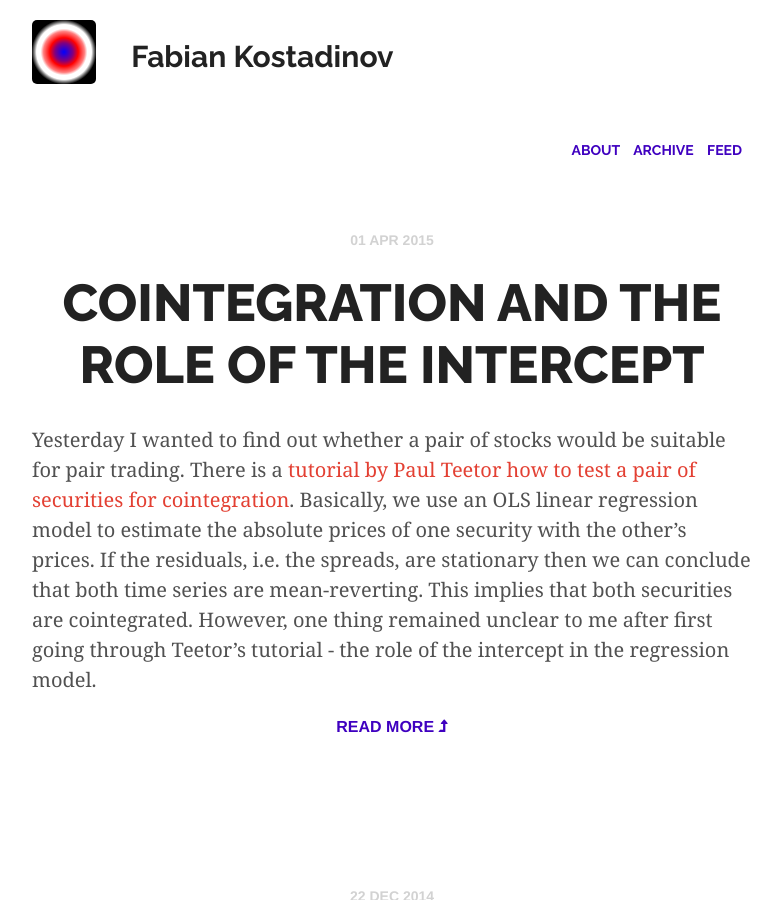
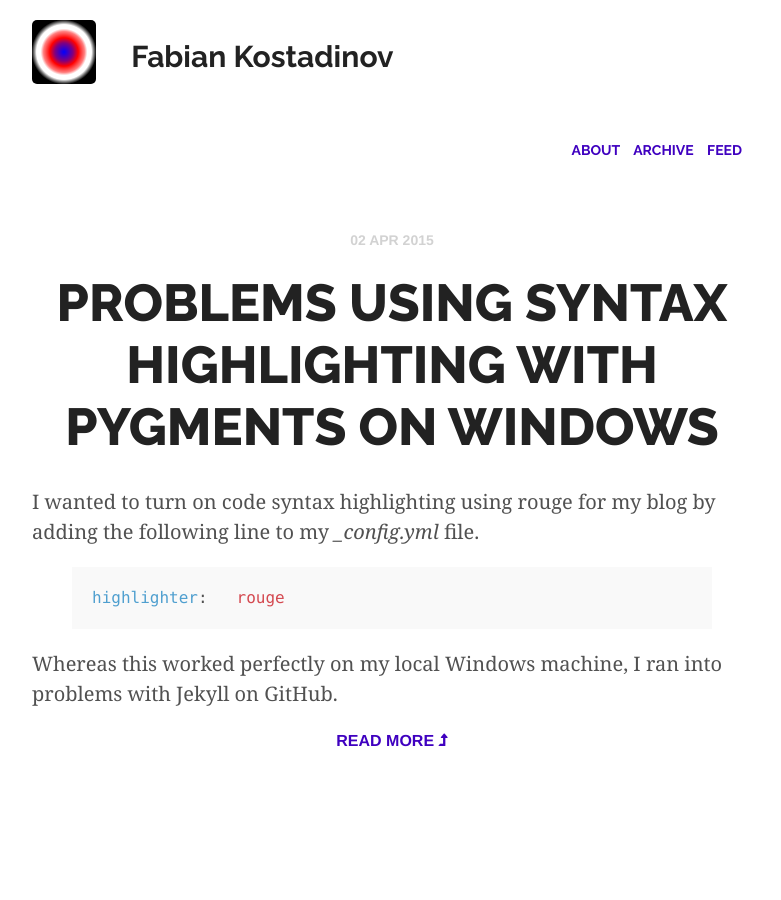
Before and after one commit to fabian-kostadinov/fabian-kostadinov.github.io, a Jekyll site: the page built from index.html, in a window 1280 px wide and 900 px high. Shown: the whole window, without its empty margins (248-1029 px from the left). Built offline with Jekyll 4.4.1, drawn with Linux system fonts in a browser that asks for light colours; nearby versions of some CDN libraries; Markdown is read by kramdown in place of the engine named in the settings; the list of posts is cut into pages by our own code; some of the changed text lies outside the part shown.

Commit message:
New post on pygments

```diff
--- a/_config.yml
+++ b/_config.yml
@@ -1,11 +1,7 @@
 # Dependencies
 markdown:         redcarpet
-highlighter:      rouge
-
-encoding:         "utf-8"
-safe:             true
-lsi:              false
-
+highlighter:      pygments
+#highlighter:      rouge
 
 # Permalinks
 permalink:        pretty
--- /dev/null
+++ b/_posts/2015-04-02-problems-using-syntax-highlighting-with-pygments-on-windows.md
@@ -0,0 +1,30 @@
+---
+layout: post
+title: Problems Using Syntax Highlighting with Pygments on Windows
+comments: true
+tags: [jekyll, pygments]
+---
+I wanted to turn on code syntax highlighting using rouge for my blog by adding the following line to my _&#95;config.yml_ file.
+{% highlight yaml %}
+highlighter:   rouge
+{% endhighlight %}
+Whereas this worked perfectly on my local Windows machine, I ran into problems with Jekyll on GitHub.<!--more--> After searching for some time, I found [this article](http://www.codeproject.com/Articles/809846/Blogging-on-GitHub) from August 2014 where it stated:
+<blockquote>
+__Update: As of August 1, commiting a__ &#95;config.yml __that uses__ rouge __now causes "Page build failure" on GitHub with a misleading error message like "The file__ &#95;posts/2014-08-01-blah.md __contains syntax errors."__ Before you commit & push, you must set highlighter: pygments in &#95;config.yml, even if you don't care to install pygments locally.
+</blockquote>
+It's now January 2015, and this was exactly the error message I received. So I figured there was/is a problem with rouge running on GitHub's Jekyll and decided to use pygments instead. My _&#95;config.yml_ file:
+{% highlight yaml %}
+highlighter:   pygments
+{% endhighlight %}
+Whereas the change went through smoothly remotely on GitHub's Jekyll, I ran into problems locally. Whenever I tried to <code>jekyll build</code> my site, I received this error message:
+{% highlight shell-session %}
+Liquid Exception: No such file or directory - python2 C:/Ruby200-x64/lib/ruby/gems/2.0.0/gems/pygments.rb-0.6.0/lib/pygments/mentos.py in _posts/2000-01-01-my-oldest-post.md
+{% endhighlight %}
+I did not know what this meant and it took me some hours to figure it out. The problem is that for any reason pygments is looking for a file _python2.exe_ and cannot find it. I am using an Enthought Canopy python distribution, and what I _do_ have is a file <code>C:\Enthought-Canopy\User\python.exe</code> as well as <code>C:\Enthought-Canopy\User\Scripts\python.exe</code>. First, I had to make sure that both directories containing these files were in my <code>System PATH</code> variable. Do not confuse with the <code>User PATH</code> variable. (Also don't forget to close and reopen the Windows command prompt afterwards, otherwise your changes are not effective.) Then [I had to make a simple copy of python.exe and name it python2.exe](http://stackoverflow.com/questions/17364028/jekyll-on-windows-pygments-not-working). Alternatively, I could have created a hard link inside the same directory where python.exe exists and name it python2.exe.
+{% highlight shell-session %}
+cd C:\Enthought-Canopy\User
+mklink /H python2.exe python.exe
+
+cd C:\Enthought-Canopy\User\Scripts
+mklink /H python2.exe python.exe
+{% endhighlight %}
```
Also changed, not shown: _posts/2012-01-01-test.md (deleted, +0 -8 lines).
